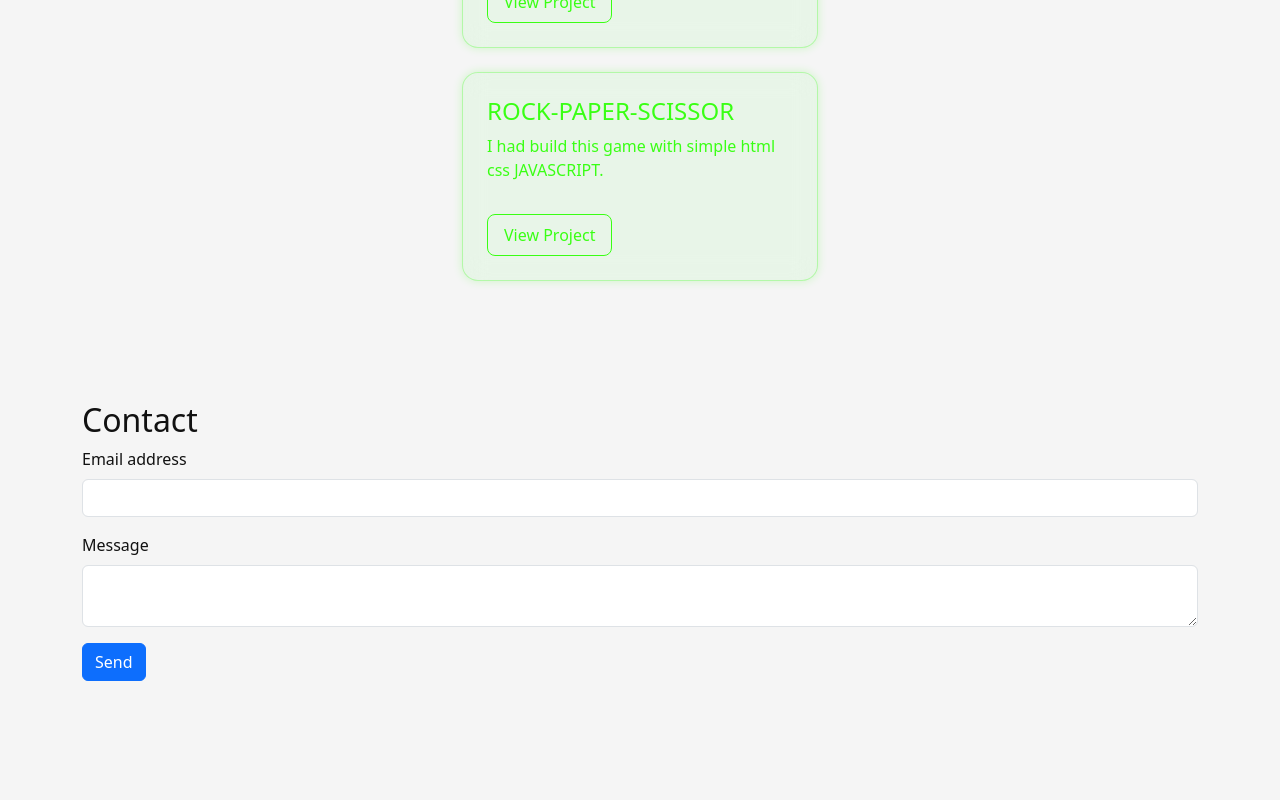
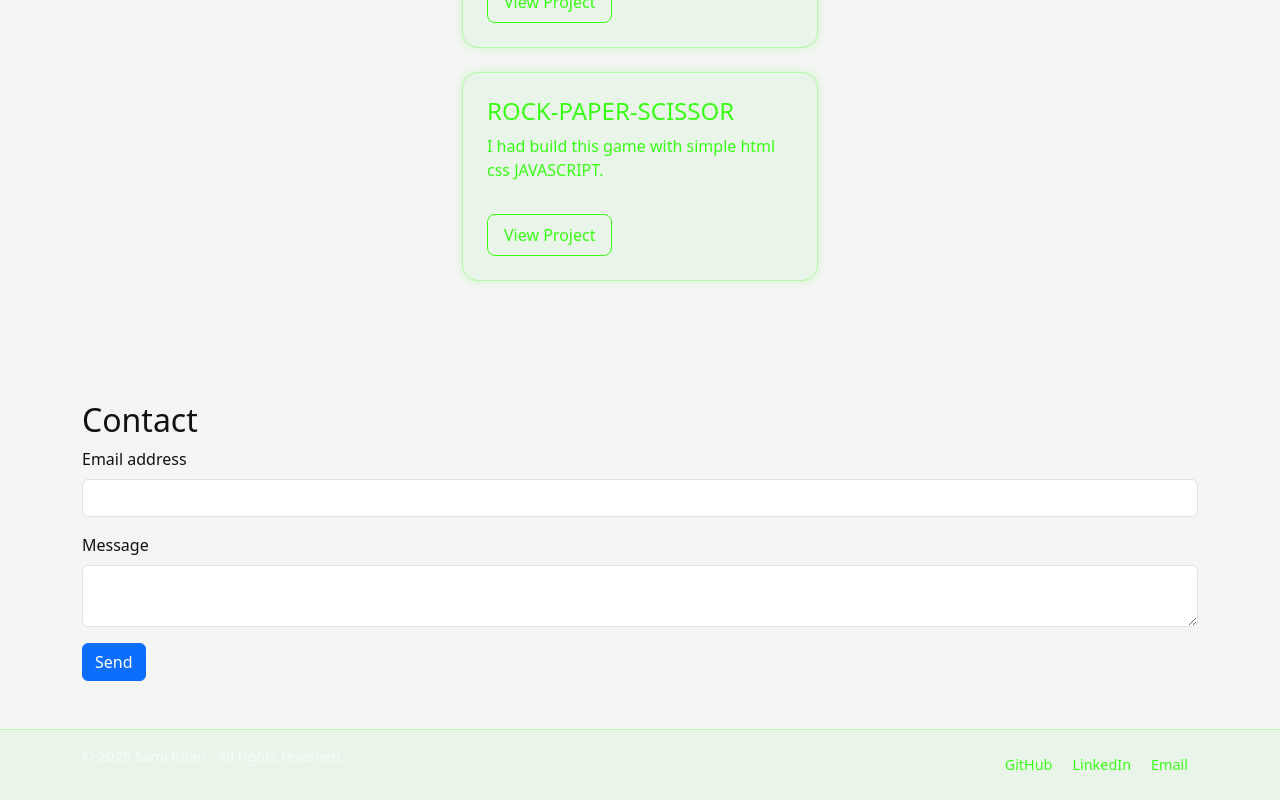
Before and after one commit to Sami-Khan28/React-Portfolio, a React (Create React App) app: page / in a window 1280 px wide. Shown: the part 1889-2689 px from the top of the page. Before the commit the page ends 2618 px from the top, so only its background shows below. Built offline with nearby package versions, Linux system fonts and the light colour scheme.

Commit message:
Added Footer

```diff
--- a/src/App.js
+++ b/src/App.js
@@ -5,6 +5,7 @@
 import About from './components/About';
 import Projects from './components/Projects';
 import Contact from './components/Contact';
+import Footer from './components/Footer';
 import './App.css';
 
 function App() {
@@ -12,10 +13,12 @@
     <>
       <GlassNavbar />
       <AnimatedBackground />
+
       <section id="home"><Header /></section>
       <section id="about"><About /></section>
       <section id="projects"><Projects /></section>
       <section id="contact"><Contact /></section>
+      <Footer />
     </>
   );
 }
--- /dev/null
+++ b/src/components/Footer.css
@@ -0,0 +1,33 @@
+.footer {
+  background: rgba(0, 255, 0, 0.05);
+  backdrop-filter: blur(10px);
+  border-top: 1px solid rgba(57, 255, 20, 0.3);
+  color: #39FF14;
+  font-size: 0.9rem;
+  z-index: 10;
+}
+
+.footer a {
+  color: #39FF14;
+  margin: 0 10px;
+  text-decoration: none;
+  transition: color 0.3s ease;
+}
+
+.footer a:hover {
+  color: #00ff88;
+}
+
+.footer-content {
+  display: flex;
+  flex-direction: column;
+  gap: 5px;
+}
+
+@media (min-width: 576px) {
+  .footer-content {
+    flex-direction: row;
+    justify-content: space-between;
+    align-items: center;
+  }
+}
--- /dev/null
+++ b/src/components/Footer.jsx
@@ -0,0 +1,22 @@
+import React from 'react';
+import './Footer.css';
+import { Container } from 'react-bootstrap';
+
+const Footer = () => {
+  return (
+    <footer className="footer glass-footer mt-auto py-3">
+      <Container className="text-center text-light">
+        <div className="footer-content">
+          <p>&copy; {new Date().getFullYear()} Sami Khan . All rights reserved.</p>
+          <div className="footer-links">
+            <a href="https://github.com/Sami-Khan28" target="_blank" rel="noopener noreferrer">GitHub</a>
+            <a href="https://linkedin.com/in/Sami Khan" target="_blank" rel="noopener noreferrer">LinkedIn</a>
+            <a href="mailto:samikhan28972@gmail.com">Email</a>
+          </div>
+        </div>
+      </Container>
+    </footer>
+  );
+};
+
+export default Footer;
```
